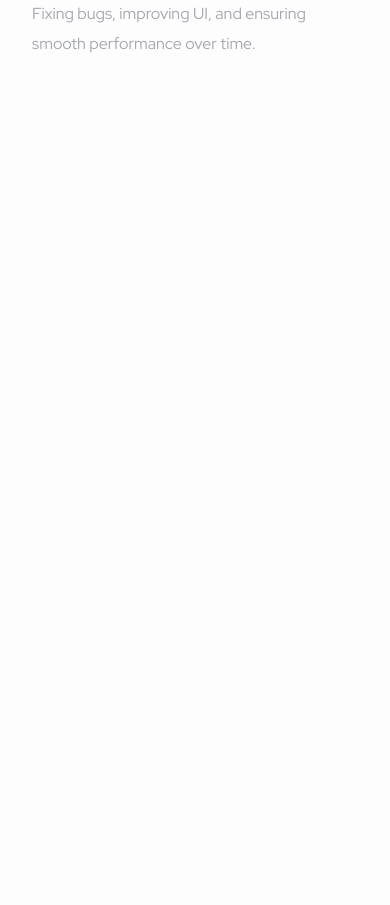
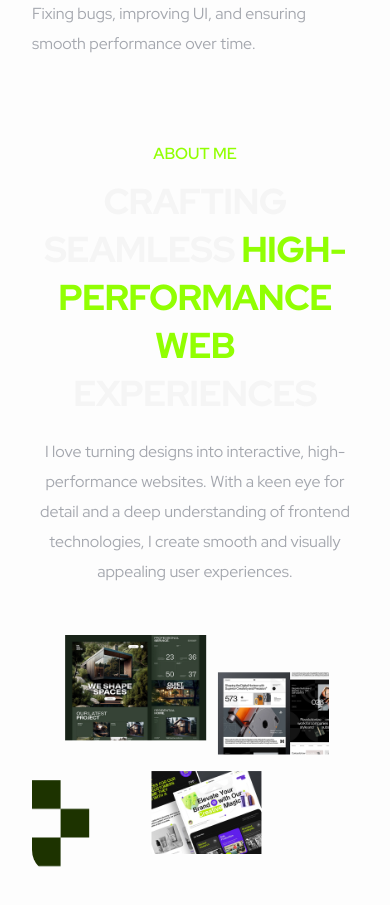
Before and after one commit to aryafmdev/aryafmdev-portfolio, a Next.js app: page / in a window 390 px wide. Shown: the part 1980-2885 px from the top of the page. Before the commit the page ends 2087 px from the top, so only its background shows below. Built offline with nearby package versions, Linux system fonts and the light colour scheme.

Commit message:
feat(about): add About Me section component with label, heading, description, and mobile image integration, import into app/page.tsx, and maintain theme-based typography, spacing, and color consistency

```diff
--- a/app/page.tsx
+++ b/app/page.tsx
@@ -1,6 +1,7 @@
 import { Header } from '@/components/header';
 import { Hero } from '@/components/hero';
 import { Service } from '@/components/service';
+import { About } from '@/components/about';
 
 export default function Home() {
   return (
@@ -11,6 +12,9 @@ export default function Home() {
         <div className='mt-8xl'>
           <Service />
         </div>
+        <div className='mt-8xl'>
+          <About />
+        </div>
       </main>
     </div>
   );
--- /dev/null
+++ b/components/about.tsx
@@ -0,0 +1,34 @@
+import Image from 'next/image';
+import aboutImage from '@/app/assets/aboutme-image.png';
+
+export function About() {
+  return (
+    <section
+      aria-labelledby='about-title'
+      className='text-neutral-100 text-center md:text-left'
+    >
+      <p className='text-md font-semibold text-primary-200'>ABOUT ME</p>
+      <h2
+        id='about-title'
+        className='mt-md text-display-lg font-extrabold uppercase'
+      >
+        Crafting seamless
+        <span className='text-primary-200'> High-performance web </span>
+        experiences
+      </h2>
+      <p className='mt-2xl text-md text-neutral-400'>
+        I love turning designs into interactive, high-performance websites. With
+        a keen eye for detail and a deep understanding of frontend technologies,
+        I create smooth and visually appealing user experiences.
+      </p>
+      <div className='mt-6xl'>
+        <Image
+          src={aboutImage}
+          alt='About me work showcase'
+          className='w-full rounded-4xl'
+          priority
+        />
+      </div>
+    </section>
+  );
+}
--- a/components/hero.tsx
+++ b/components/hero.tsx
@@ -28,7 +28,7 @@ export function Hero() {
           </a>
         </div>
       </section>
-      <div className='mt-6xl md:hidden'>
+      <div className='mt-6xl'>
         <Image
           src={heroImage}
           alt='Hero image'
```
Also changed, not shown: app/assets/aboutme-image.png (added).
